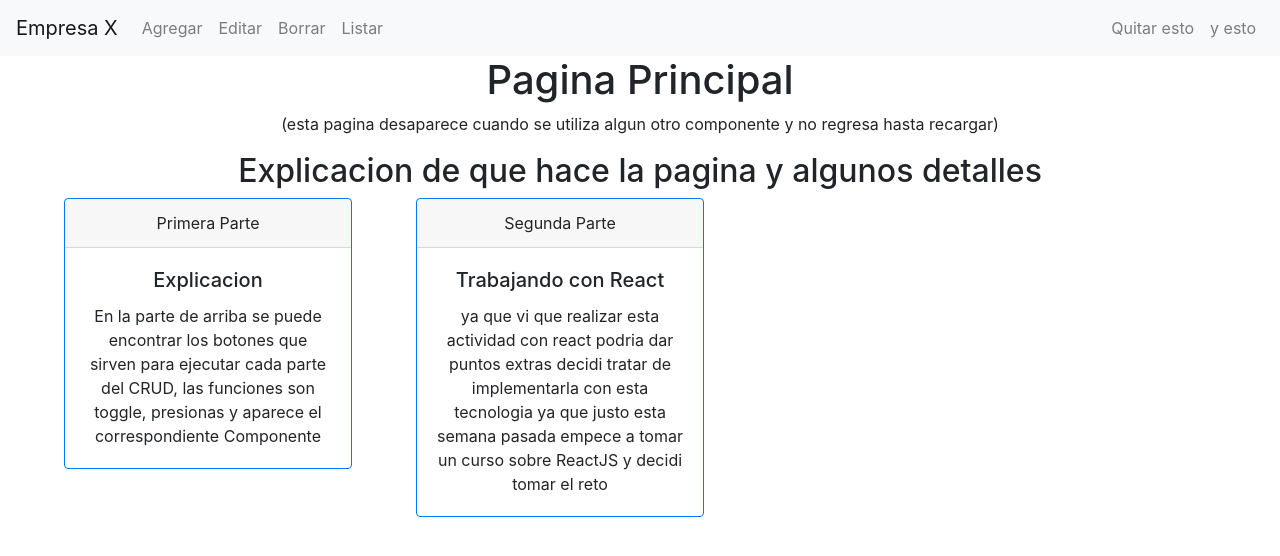
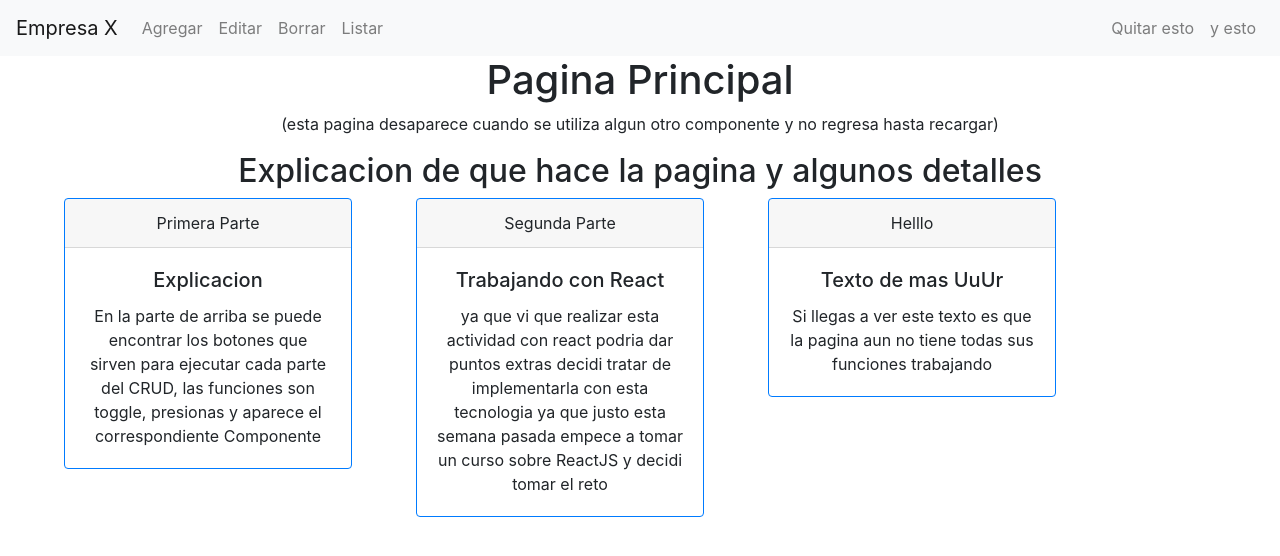
Before and after one commit to Jonathan1793/Personal-Projects, a React (Create React App) app in the folder emkode-react-app/: page / in a window 1280 px wide. Shown: the top 556 px of the page. Built offline with nearby package versions, Linux system fonts and the light colour scheme.

Commit message:
Pagina sin funcion borrar y editar

```diff
--- a/emkode-react-app/src/Componentes/PaginaStandard.js
+++ b/emkode-react-app/src/Componentes/PaginaStandard.js
@@ -28,6 +28,15 @@ const Pagprin = () => {
 					</Card.Text>
 				</Card.Body>
 			</Card>
+			<Card className="cartita" border="primary" style={{ width: '18rem' }}>
+				<Card.Header>Helllo</Card.Header>
+				<Card.Body>
+					<Card.Title>Texto de mas UuUr</Card.Title>
+					<Card.Text>
+						Si llegas a ver este texto es que la pagina aun no tiene todas sus funciones trabajando
+					</Card.Text>
+				</Card.Body>
+			</Card>
 		</div>
 	);
 };
```
